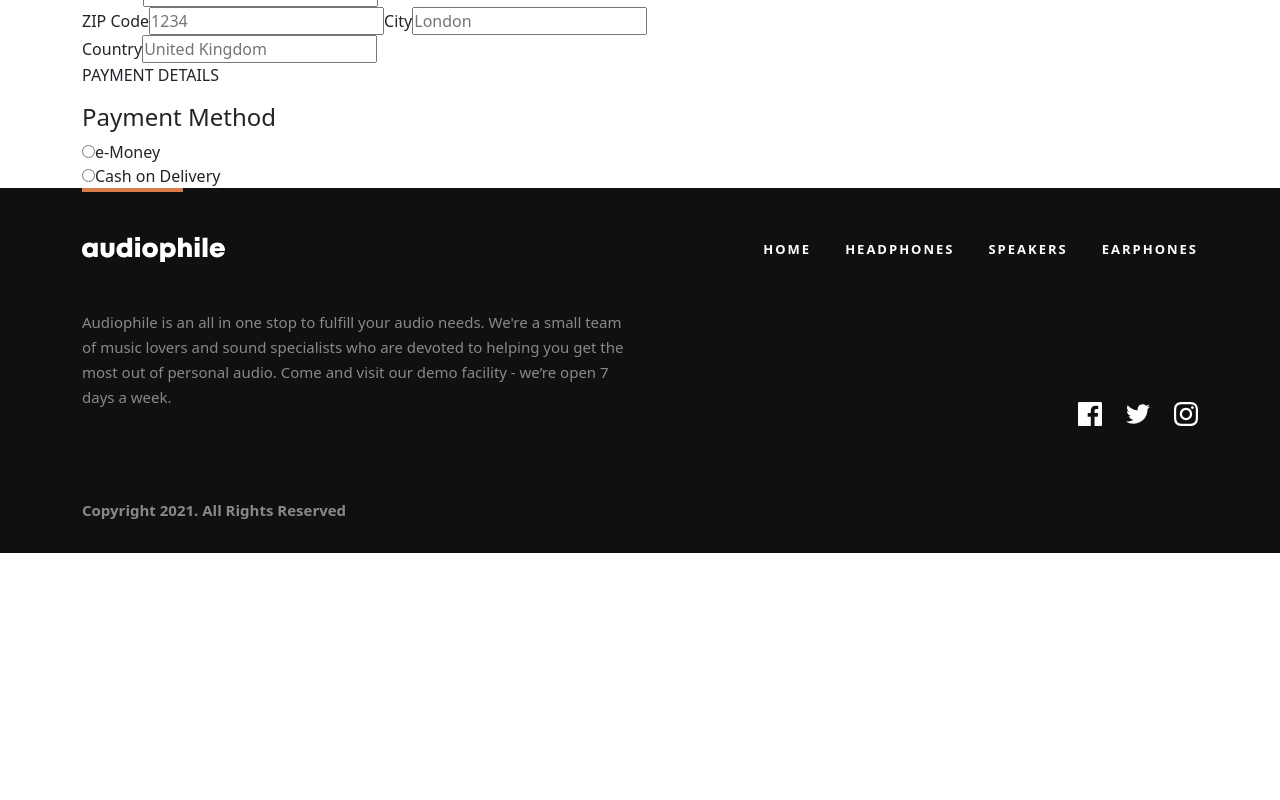
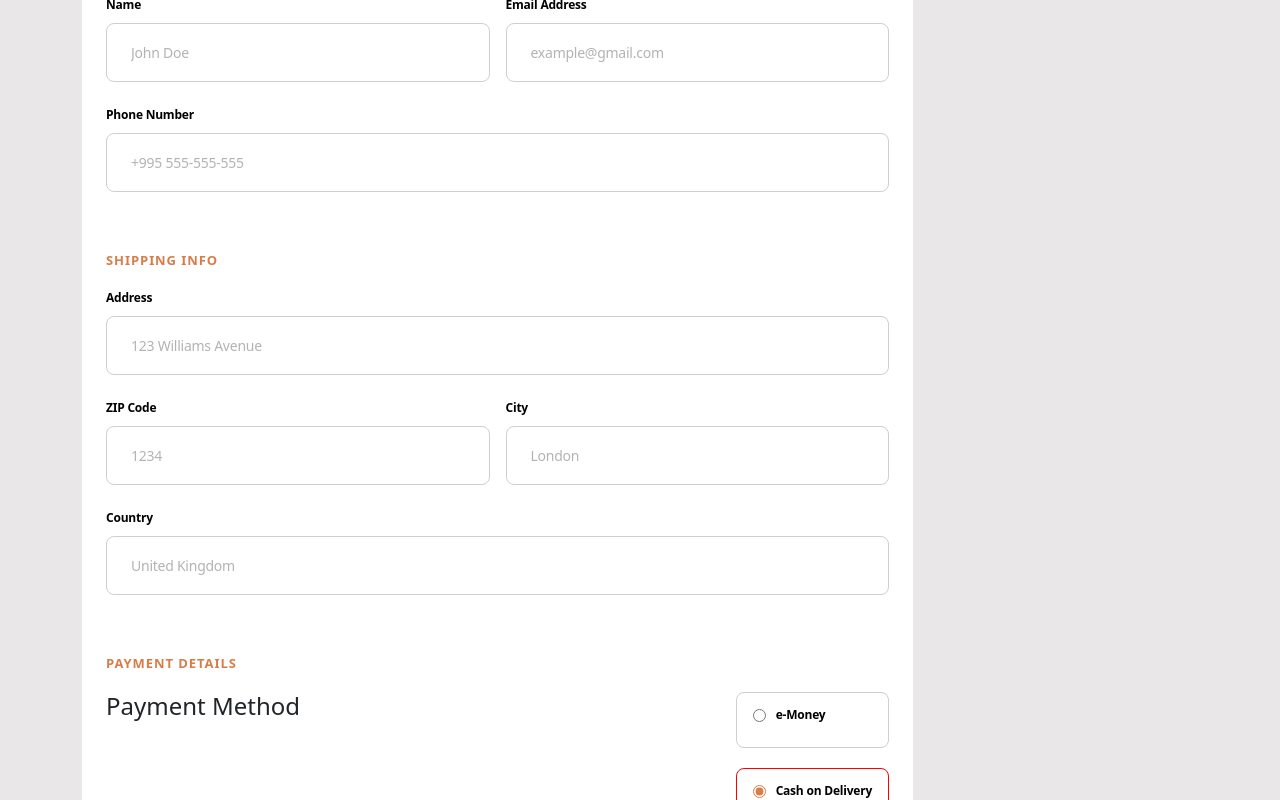
Before and after one commit to Ctato1/audiophile, a React (Create React App) app: page /checkout in a window 1280 px wide. Shown: the part 320-1120 px from the top of the page. Before the commit the page ends 873 px from the top, so only its background shows below. Built offline with nearby package versions, Linux system fonts and the light colour scheme.

Commit message:
add checkout css

```diff
--- a/src/pages/Checkout.jsx
+++ b/src/pages/Checkout.jsx
@@ -1,16 +1,20 @@
 import { useNavigate } from "react-router-dom";
 import "../styles/checkout.css";
 import { Container, Row, Col } from "reactstrap";
+import { useState } from "react";
 
 const Checkout = () => {
   const navigate = useNavigate();
 
+  const [payment, setPayment] = useState(false);
   return (
     <Container>
       <Row>
         <Col lg="12">
-          <div className="go-back">
-            <span onClick={() => navigate(-1)}>Go Back</span>
+          <div className="go-back mt-3 mb-5">
+            <span onClick={() => navigate(-1)} style={{ cursor: "pointer" }}>
+              Go Back
+            </span>
           </div>
         </Col>
       </Row>
@@ -20,15 +24,26 @@ const Checkout = () => {
             <form>
               <h3>CHECKOUT</h3>
               <p>BILLING DETAILS</p>
-              <div className="form-first">
+              <div className="form-first desktop-field">
+                <div className="desktop-div">
                   <label htmlFor="nameInput">Name</label>
-                <input id="nameInput" type="text" placeholder="John Doe" />
+                  <input
+                    id="nameInput"
+                    type="text"
+                    placeholder="John Doe"
+                    required
+                  />
+                </div>
+
+                <div className="desktop-div">
                   <label htmlFor="emailInput">Email Address</label>
                   <input
                     id="emailInput"
                     type="email"
                     placeholder="example@gmail.com"
+                    required
                   />
+                </div>
               </div>
               <div className="form-second">
                 <label htmlFor="phoneInput">Phone Number</label>
@@ -36,6 +51,7 @@ const Checkout = () => {
                   id="phoneInput"
                   type="number"
                   placeholder="+995 555-555-555"
+                  required
                 />
               </div>
               <p>SHIPPING INFO</p>
@@ -45,13 +61,28 @@ const Checkout = () => {
                   id="addressInput"
                   type="text"
                   placeholder="123 Williams Avenue"
+                  required
                 />
               </div>
-              <div className="form-fourth">
+              <div className="form-fourth  desktop-field">
+                <div className="desktop-div">
                   <label htmlFor="zipInput">ZIP Code</label>
-                <input id="zipInput" type="text" placeholder="1234" />
+                  <input
+                    id="zipInput"
+                    type="text"
+                    placeholder="1234"
+                    required
+                  />
+                </div>
+                <div className="desktop-div">
                   <label htmlFor="cityInput">City</label>
-                <input id="cityInput" type="text" placeholder="London" />
+                  <input
+                    id="cityInput"
+                    type="text"
+                    placeholder="London"
+                    required
+                  />
+                </div>
               </div>
               <div className="form-fifth">
                 <label htmlFor="countryInput">Country</label>
@@ -59,22 +90,73 @@ const Checkout = () => {
                   id="countryInput"
                   type="text"
                   placeholder="United Kingdom"
+                  required
                 />
               </div>
               <p>PAYMENT DETAILS</p>
-              <div className="form-sixth">
+              <div className="form-sixth  desktop-field">
                 <h4>Payment Method</h4>
                 <div className="payment-details">
-                  <form className="payment-select">
-                    <input id="moneyBtn" type="radio" name="card"/>
-                    <label for="moneyBtn">e-Money</label>
-                  </form>
-                  <form className="payment-select">
-                    <input id="cashBtn" type="radio" name="card"/>
-                    <label for="cashBtn">Cash on Delivery</label>
-                  </form>
+                  <div
+                    className="payment-select"
+                    style={{ border: payment ? "1px solid red" : "" }}
+                  >
+                    <input
+                      id="moneyBtn"
+                      type="radio"
+                      name="card"
+                      checked={payment ? true : false}
+                      onClick={() => setPayment((prev) => (prev = true))}
+                    />
+                    <label
+                      for="moneyBtn"
+                      onClick={() => setPayment((prev) => (prev = true))}
+                    >
+                      e-Money
+                    </label>
+                  </div>
+                  <div
+                    className="payment-select"
+                    style={{ border: !payment ? "1px solid red" : "" }}
+                  >
+                    <input
+                      id="cashBtn"
+                      type="radio"
+                      name="card"
+                      checked={!payment ? true : false}
+                      onClick={() => setPayment((prev) => (prev = false))}
+                    />
+                    <label
+                      for="cashBtn"
+                      onClick={() => setPayment((prev) => (prev = false))}
+                    >
+                      Cash on Delivery
+                    </label>
                   </div>
                 </div>
+              </div>
+              {payment && (
+                <div className="payment-card desktop-field">
+                  <div className="desktop-div">
+                    <label htmlFor="cardInput">e-Money Number</label>
+                    <input
+                      id="cardInput"
+                      type="number"
+                      placeholder="1111 2222 3333 4444"
+                      required
+                    />
+                  </div>
+                  <div className="desktop-div">
+                    <label htmlFor="pinInput">e-Money PIN</label>
+                    <input
+                      id="pinInput"
+                      type="number"
+                      placeholder="1234"
+                      required
+                    />
+                  </div>
+                </div>
+              )}
             </form>
           </section>
         </Col>
--- a/src/styles/checkout.css
+++ b/src/styles/checkout.css
@@ -0,0 +1,129 @@
+body{
+    background: #e9e7e7;
+}
+.checkout-field {
+  border-radius: 8px;
+  background: #fff;
+  padding:24px;
+}
+.checkout-field h3 {
+  color: #000;
+  font-size: 28px;
+  font-weight: 700;
+  letter-spacing: 1px;
+}
+.checkout-field p {
+  margin-top: 32px;
+  margin-bottom: 16px;
+  color: #d87d4a;
+  font-size: 13px;
+  font-weight: 700;
+  line-height: 25px;
+  letter-spacing: 0.929px;
+  text-transform: uppercase;
+}
+.checkout-field label {
+  color: #000;
+  font-size: 12px;
+  font-weight: 700;
+  letter-spacing: -0.214px;
+  margin-bottom: 9px;
+}
+.checkout-field input::placeholder{
+    font-weight: 300;
+    color: rgba(163, 163, 163, 0.825);
+}
+.checkout-field input:focus{
+    outline: 1px solid #d87d4a;
+}
+.checkout-field input {
+  margin-bottom: 24px;
+  border-radius: 8px;
+  border: 1px solid #cfcfcf;
+  background: #fff;
+
+  color: #000;
+  font-size: 14px;
+  font-weight: 700;
+  letter-spacing: -0.25px;
+  padding: 18px 24px;
+}
+.form-first {
+  display: flex;
+  flex-direction: column;
+}
+.form-second {
+  display: flex;
+  flex-direction: column;
+}
+.form-third {
+  display: flex;
+  flex-direction: column;
+}
+.form-fourth {
+  display: flex;
+  flex-direction: column;
+}
+.form-fifth {
+  display: flex;
+  flex-direction: column;
+}
+.payment-details {
+  display: flex;
+  flex-direction: column;
+  gap: 20px;
+  margin-bottom: 32px;
+}
+.payment-details .payment-select {
+  border-radius: 8px;
+  border: 1px solid #cfcfcf;
+  background: #fff;
+  display: flex;
+  padding: 18px 16px;
+  height: 56px;
+  align-items: center;
+  gap: 10px;
+}
+
+.payment-details .payment-select input[type='radio']{
+    accent-color: #D87D4A;
+    transform: translateY(8px);
+}
+.payment-details .payment-select input[type='radio']:focus{
+    outline: none;
+}
+/* payment card */
+.payment-card{
+    display: flex;
+    flex-direction: column;
+}
+.card-number{
+    display: flex;
+    flex-direction: column;
+}
+.card-pin{
+    display: flex;
+    flex-direction: column;
+}
+.desktop-div{
+    display: flex;
+    flex-direction: column;
+}
+/* summary section */
+
+
+/* media section */
+
+@media only screen and (min-width:768px){
+    .desktop-field{
+        width: 100%;
+        display: flex;
+        flex-direction: row;
+        justify-content: space-between;
+        gap: 16px;
+    }
+    .desktop-field .desktop-div{
+        width: 50%;
+    }
+
+}
```
Lines whose indentation alone changed are shown as unchanged.
